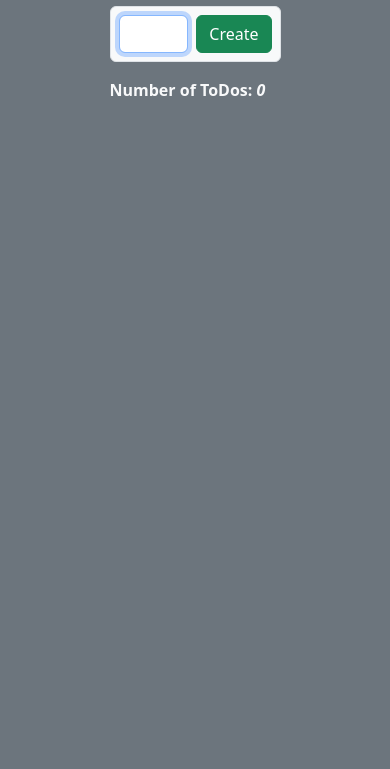
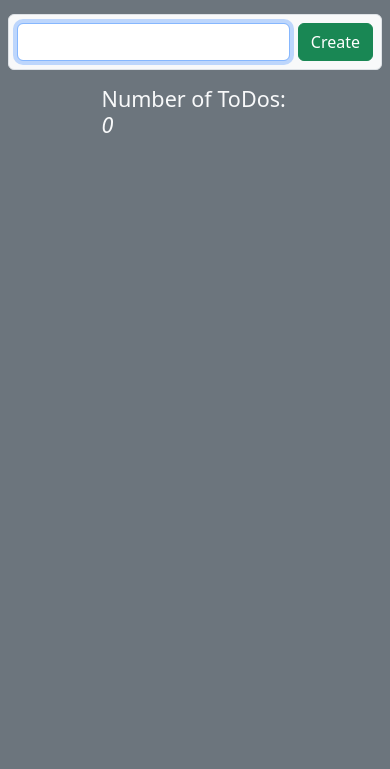
Before and after one commit to TOHIRJONTTT/todo_advanced, a plain HTML site: page index.html in a window 390 px wide. Shown: the part 75-844 px from the top of the page. Drawn offline with nearby package versions, Linux system fonts and the light colour scheme.

Commit message:
App is responsive now

```diff
--- /dev/null
+++ b/CSS/main.css
@@ -0,0 +1,13 @@
+@media only screen and (max-width: 900px) {
+  .js-form,
+  .js-list {
+    width: 80% !important;
+  }
+}
+
+@media only screen and (max-width: 600px) {
+  .js-form,
+  .js-list {
+    width: 100% !important;
+  }
+}
--- a/index.html
+++ b/index.html
@@ -9,6 +9,7 @@
       rel="stylesheet"
       href="https://cdn.jsdelivr.net/npm/bootstrap@5.3.0-alpha3/dist/css/bootstrap.min.css"
     />
+    <link rel="stylesheet" href="./CSS/main.css" />
   </head>
   <body class="bg-secondary">
     <header class="header">
@@ -17,9 +18,10 @@
       </div>
     </header>
 
-    <section class="overall">
-      <div class="container w-50">
-        <form class="d-flex mb-3 js-form bg-light border rounded p-2">
+    <div class="mx-auto p-2">
+      <form
+        class="w-50 mx-auto d-flex mb-3 js-form bg-light border rounded p-2"
+      >
         <input
           type="text"
           class="form-control me-2 js-input"
@@ -28,13 +30,14 @@
         />
         <button type="submit" class="btn btn-success">Create</button>
       </form>
-        <div class="count mb-4 text-light">
-          <b>Number of ToDos: <i class="number"></i></b>
+
+      <h4 class="count mb-4 text-light w-50 mx-auto">
+        Number of ToDos: <i class="number"></i>
+      </h4>
+
+      <ul class="js-list w-50 list-unstyled mx-auto"></ul>
     </div>
 
-        <ul class="js-list list-unstyled"></ul>
-      </div>
-    </section>
     <template id="js-template">
       <li
         class="js-list-item d-flex align-items-center mb-3 border p-1 rounded bg-light"
```
Lines whose indentation alone changed are shown as unchanged.
